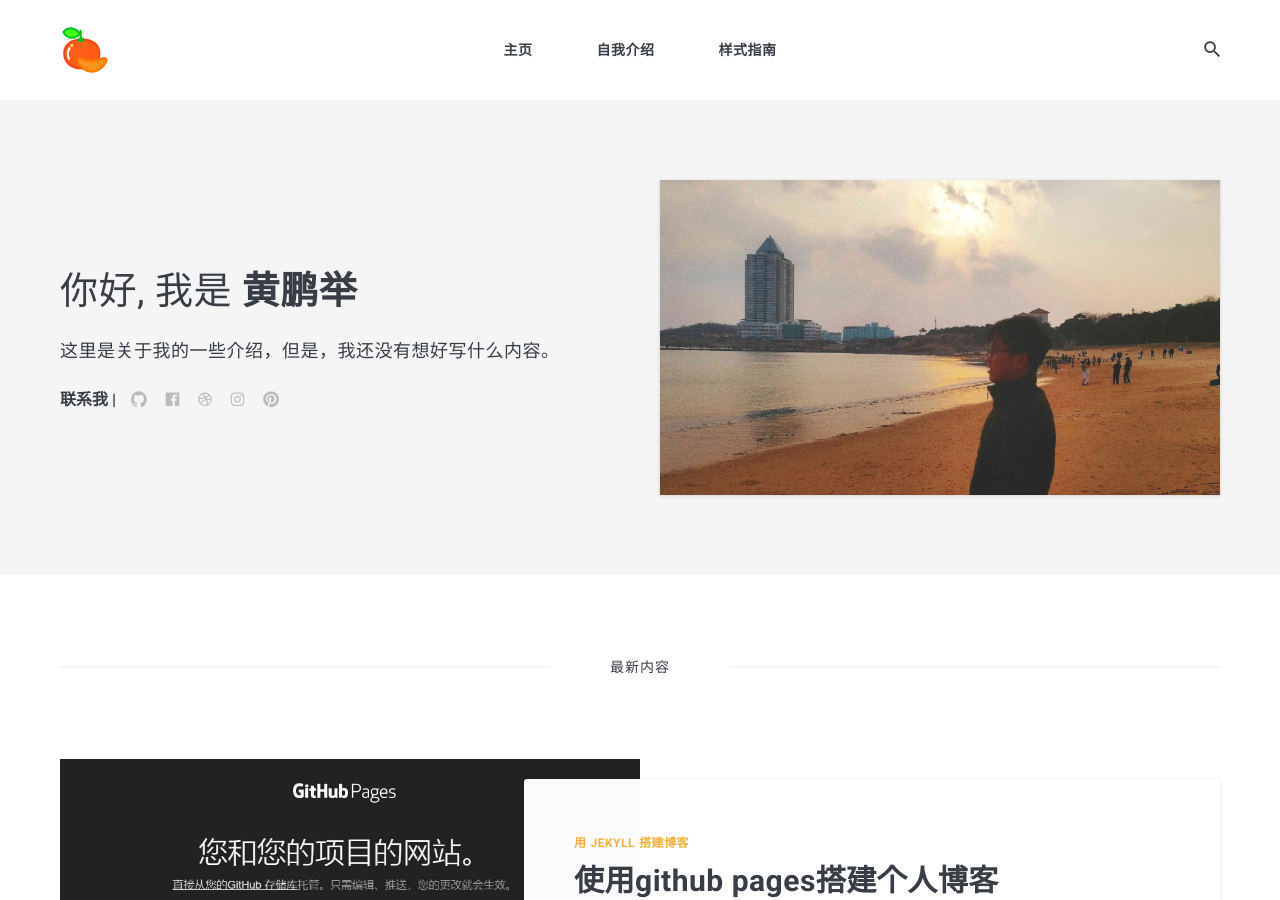
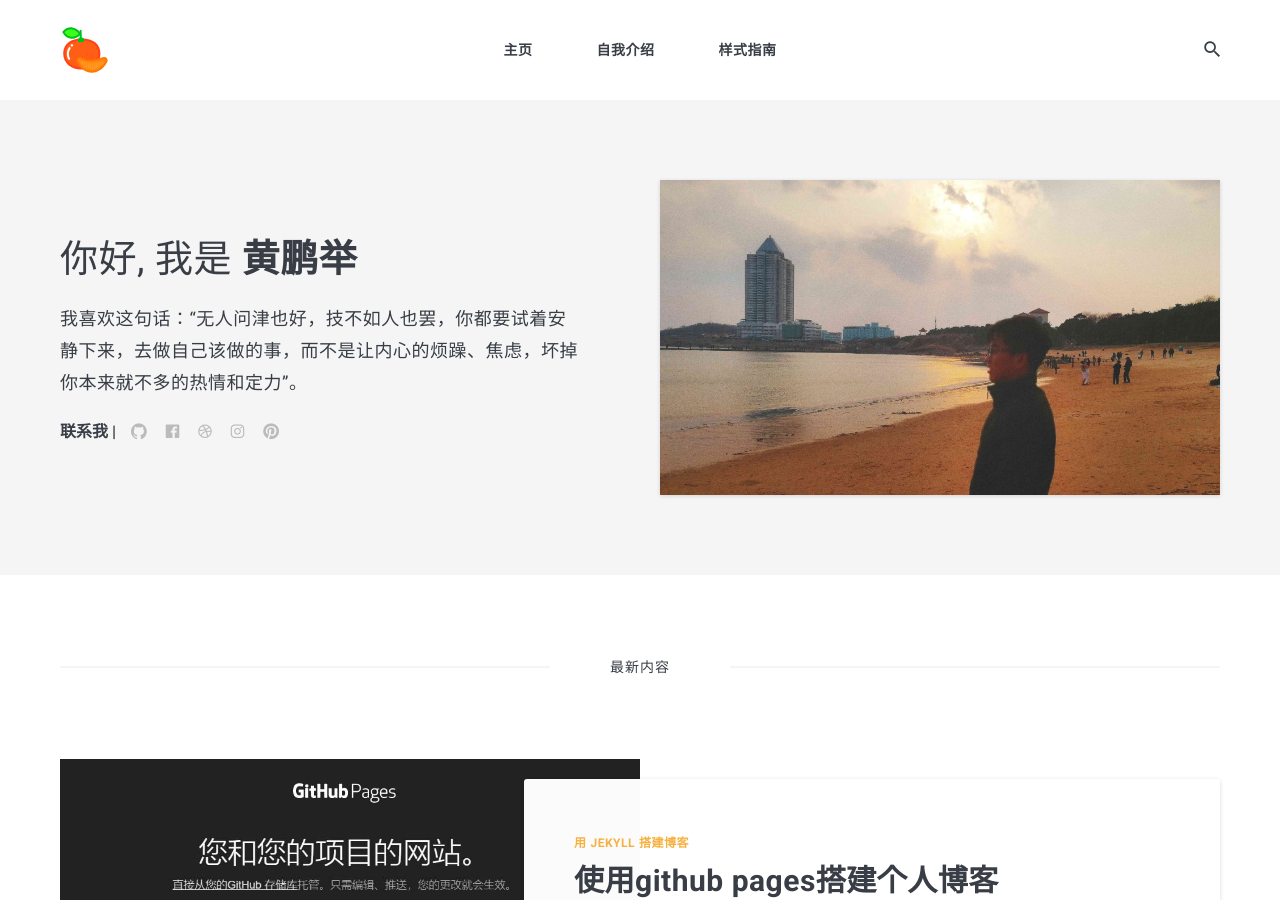
Before and after one commit to huangpengju/huangpengju.github.io, a Jekyll site: the page built from index.html, in a window 1280 px wide and 900 px high. Built offline with Jekyll 4.4.1, drawn with Linux system fonts in a browser that asks for light colours; nearby versions of some CDN libraries; the list of posts is cut into pages by our own code.

Commit message:
Update settings.yml

```diff
--- a/_data/settings.yml
+++ b/_data/settings.yml
@@ -12,7 +12,7 @@ author:
   image: author/001.jpg
   say-hello: 你好, 我是 <strong>黄鹏举</strong>
   # bio: Designs, talks, and writes about <strong>web</strong>, <strong>ethics</strong>, <strong>privacy</strong>, and dev. I share design tutorials, free resources and inspiration. Loves <a href="#">music</a> & riding his bicycle.
-  bio: 这里是关于我的一些介绍，但是，我还没有想好写什么内容。
+  bio: 我喜欢这句话：“无人问津也好，技不如人也罢，你都要试着安静下来，去做自己该做的事，而不是让内心的烦躁、焦虑，坏掉你本来就不多的热情和定力”。
 
 #-------------------------------
 # Contact links（联系人链接）
```
